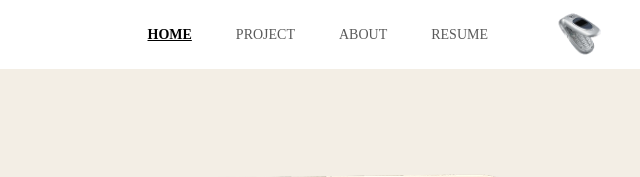
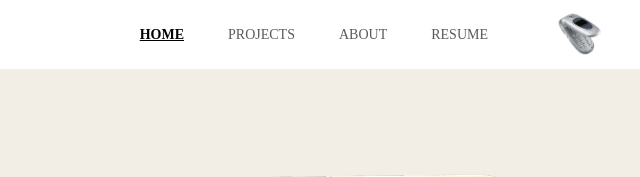
Before and after one commit to 1raviray/sample_profile, a plain HTML site: page index.html in a window 1280 px wide. Shown: the top 177 px of the page, 640-1280 px from the left. Drawn offline with nearby package versions, Linux system fonts and the light colour scheme; a script that the page names is missing; a web font is replaced by a local one.

Commit message:
responsive

```diff
--- a/index.html
+++ b/index.html
@@ -65,7 +65,7 @@
                 <a class="nav-link active" href="index.html" aria-current="page">Home</a>
               </li>
               <li class="nav-item d-flex justify-content-center py-3">
-                <a class="nav-link" href="project.html">PROJECT</a>
+                <a class="nav-link" href="project.html">PROJECTS</a>
               </li>
               <li class="nav-item d-flex justify-content-center py-3">
                 <a class="nav-link" href="about.html">ABOUT</a>
```
